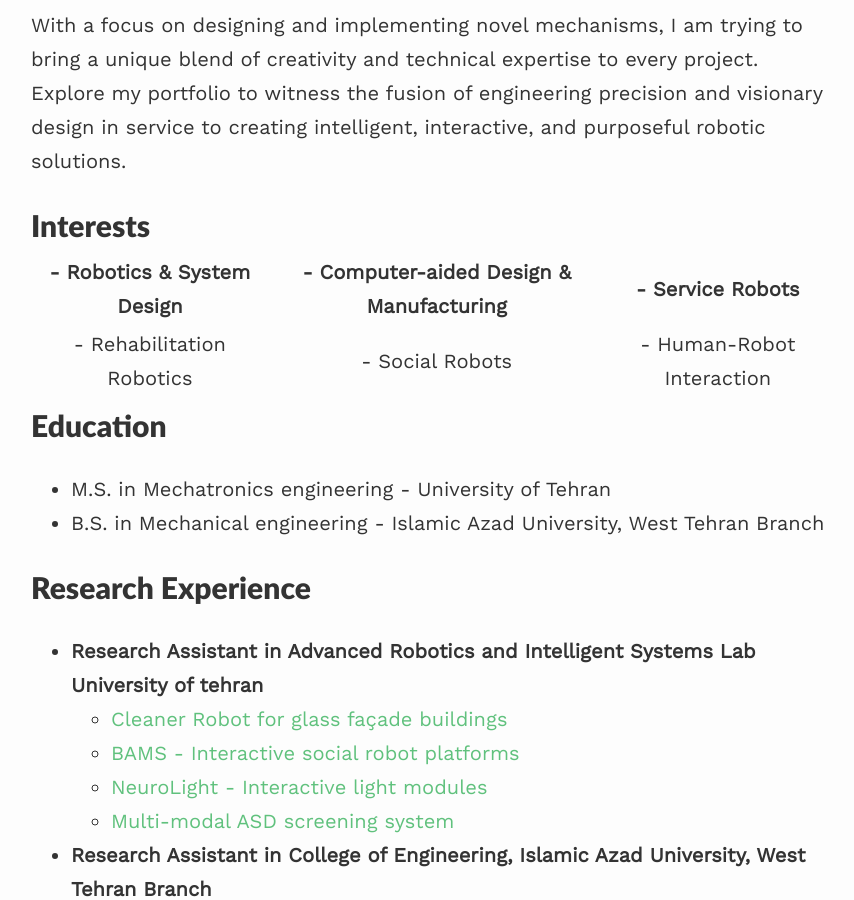
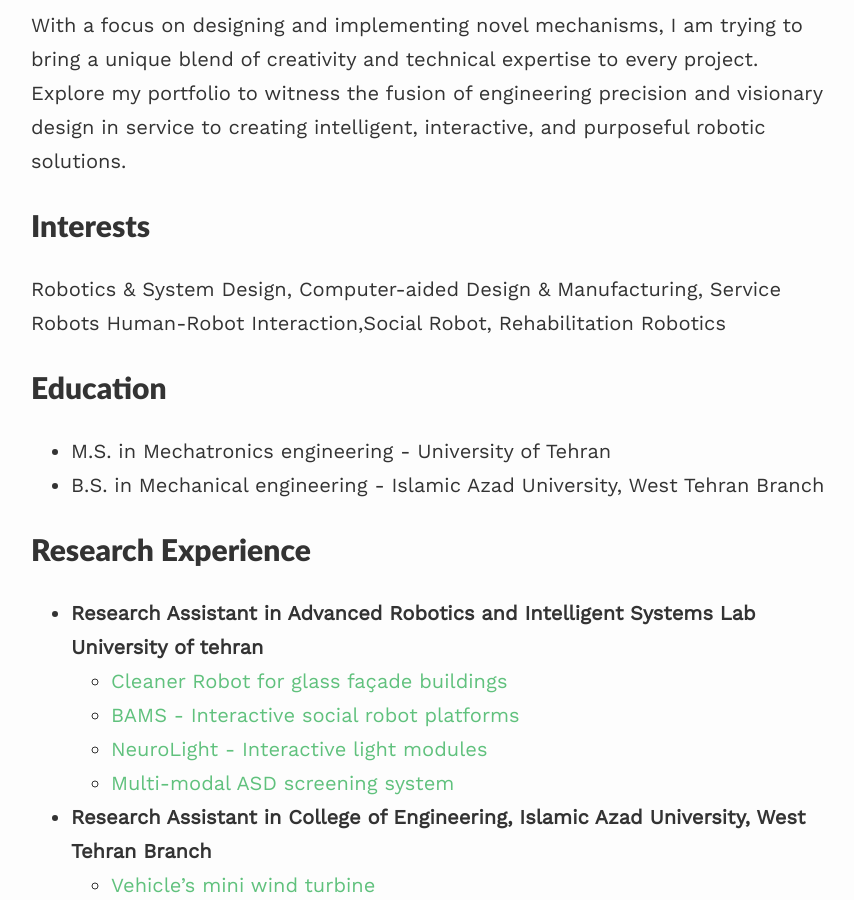
Before and after one commit to alireza-kargar/alireza-kargar.github.io, a Jekyll site: the page built from index.md, in a window 1280 px wide and 900 px high, scrolled down 564 px. Shown: the whole window, without its empty margins (209-1063 px from the left). Built offline with Jekyll 4.4.1, drawn with Linux system fonts in a browser that asks for light colours; nearby versions of some CDN libraries.

Commit message:
minor update

```diff
--- a/index.md
+++ b/index.md
@@ -16,11 +16,8 @@
 
 ## Interests
 
-|:---:|:---:|:---:|
-|- Robotics & System Design| - Computer-aided Design & Manufacturing| - Service Robots|
-|:---:|:---:|:---:|
-|- Rehabilitation Robotics| - Social Robots| - Human-Robot Interaction|
-|:---:|:---:|:---:|
+Robotics & System Design, Computer-aided Design & Manufacturing, Service Robots
+Human-Robot Interaction,Social Robot, Rehabilitation Robotics
 
 ## Education
 
```
